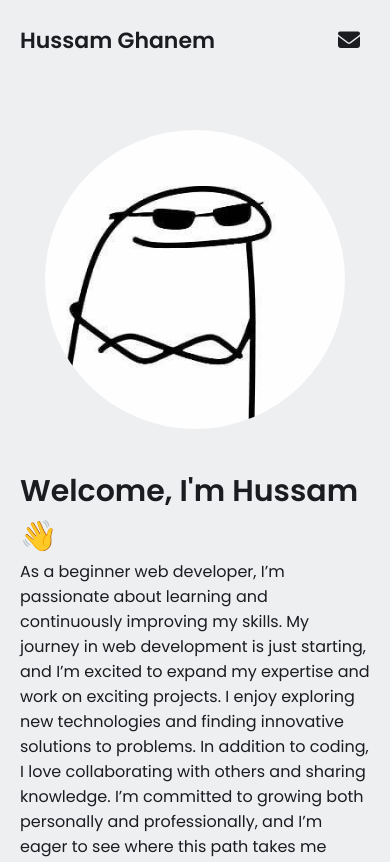
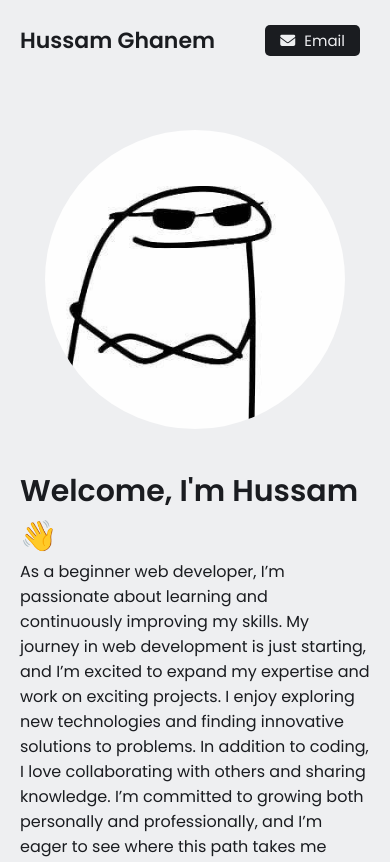
Before and after one commit to hussam-ghanem/hussam-ghanem.github.io, a website built with Parcel: page index.html in a window 390 px wide. Shown: the top 862 px of the page. Built offline with nearby package versions, Linux system fonts and the light colour scheme; a small style sheet from the web is missing.

Commit message:
fixed email button disapper on mobile

```diff
--- a/styles.css
+++ b/styles.css
@@ -436,17 +436,18 @@ ul li a:hover span:nth-child(4) {
   }
 
   nav .right a {
-    font-size: 22px;
+    font-size: 15px;
   }
 
   nav .right a:last-child {
-    color: var(--text-color);
-    background-color: transparent;
-    padding: 0;
+    color: var(--background-color); /* Ensure text color contrasts with background */
+    background-color: var(--text-color); /* Retain the black background */
+    padding: 5px 15px; /* Add padding for better appearance */
+    border-radius: 5px; /* Keep the border radius */
   }
 
   nav .right a span {
-    display: none;
+    display: inline; /* Ensure the span is displayed */
   }
 
   /* SECTION 1: Hero */
@@ -457,9 +458,8 @@ ul li a:hover span:nth-child(4) {
   .hero-section .text h2 {
     font-size: 30px;
   }
-
-  /* SECTION 2: Skills */
-  .skills-section {
+   /* SECTION 2: Skills */
+   .skills-section {
     padding: 0 20px;
   }
 
```
